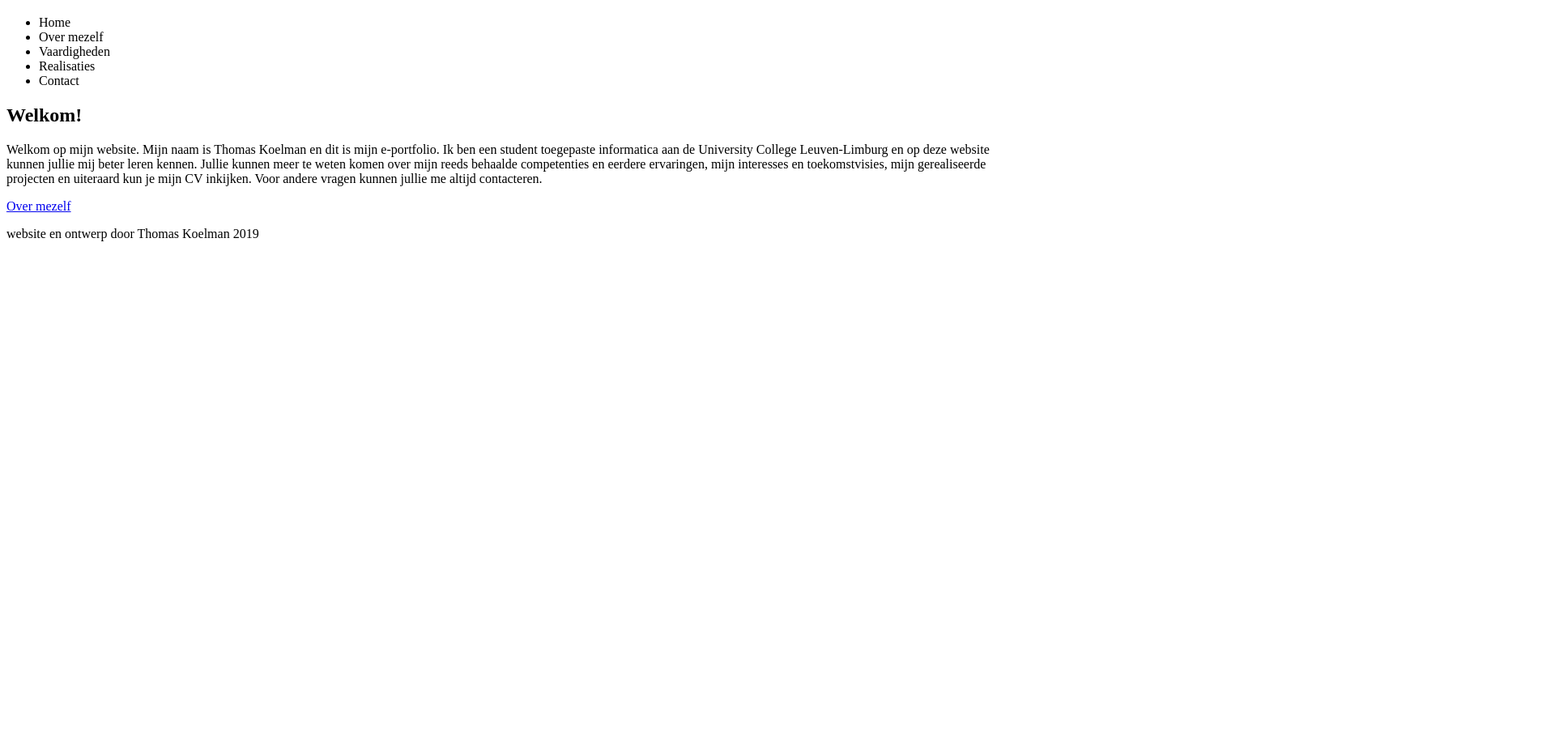
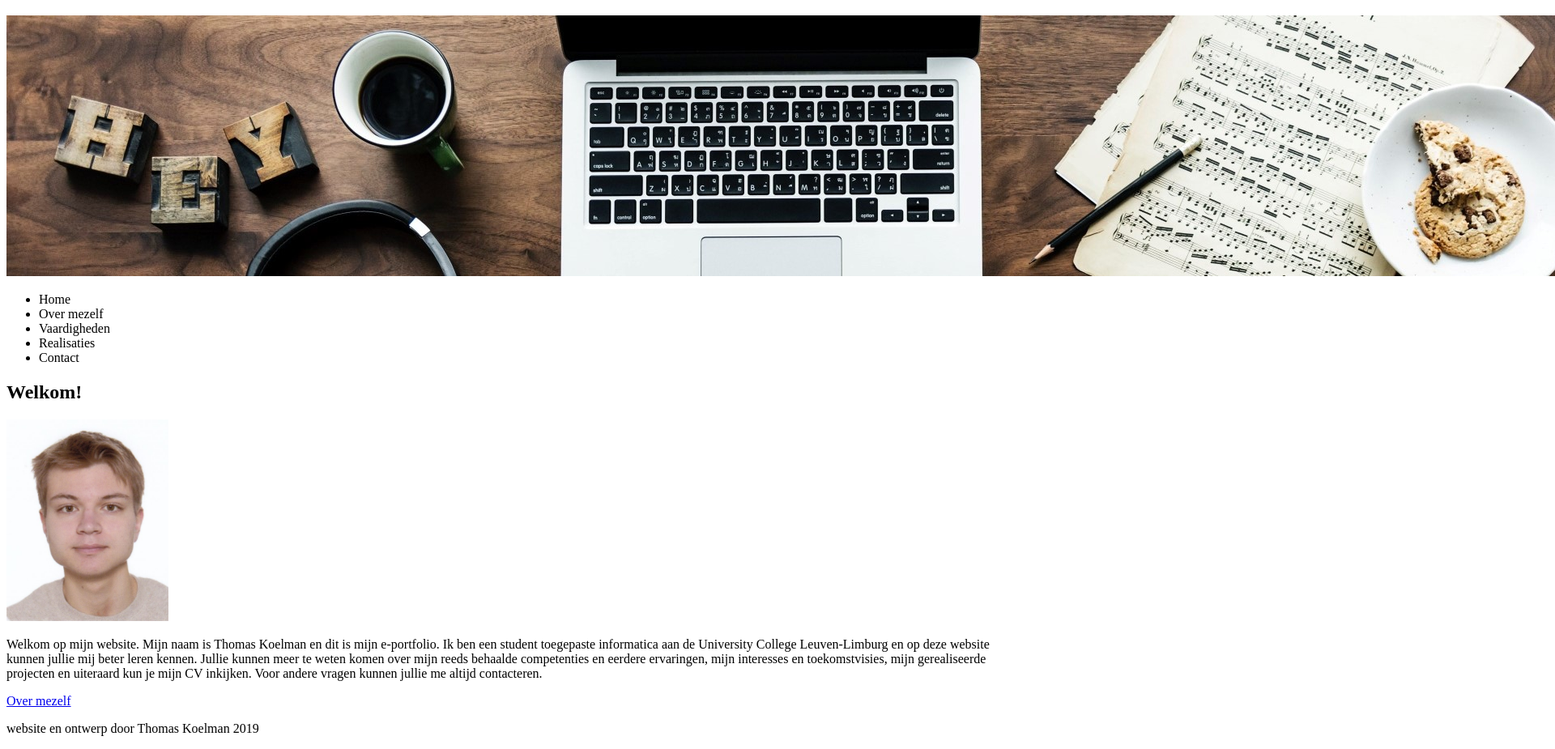
Before and after one commit to thomaskoelman/thomaskoelman.github.io, a plain HTML site: page index.html in a window 1280 px wide. Shown: the part 61-986 px from the top of the page at 81% size, 1920 px wide, since content can reach past the window. Before the commit the page ends 800 px from the top, so only its background shows below. Drawn offline with Linux system fonts and the light colour scheme.

Commit message:
photo's added

```diff
--- a/index.html
+++ b/index.html
@@ -6,7 +6,8 @@
 </head>
 <body>
 <header>
-    <h1>Portfolio Thomas Koelman</h1>
+<h1>Portfolio Thomas Koelman</h1>
+<img src="coffeeComputerCookie.jpg">
 <nav role="navigation">
     <ul>
         <li>Home</li>
@@ -20,6 +21,7 @@
 <main>
    <article>
     <h2>Welkom!</h2>
+    <img src="thomaskoelmanfoto.jpg" width="200">
     <p>Welkom op mijn website. Mijn naam is Thomas Koelman en dit is mijn e-portfolio. Ik ben een student toegepaste informatica aan de University College Leuven-Limburg en op deze website kunnen jullie mij beter leren kennen. Jullie kunnen meer te weten komen over mijn reeds behaalde competenties en eerdere ervaringen, mijn interesses en toekomstvisies, mijn gerealiseerde projecten en uiteraard kun je mijn CV inkijken. Voor andere vragen kunnen jullie me altijd contacteren.</p>
     <p><a href="#">Over mezelf</a></p>
 </article>
```
Also changed, not shown: coffeeComputerCookie.jpg (added), thomaskoelmanfoto.jpg (added).
